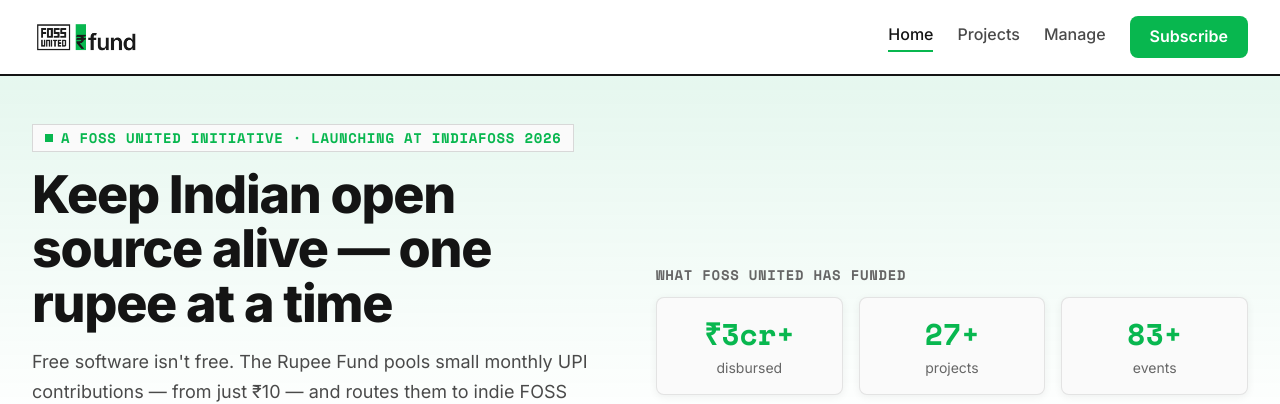
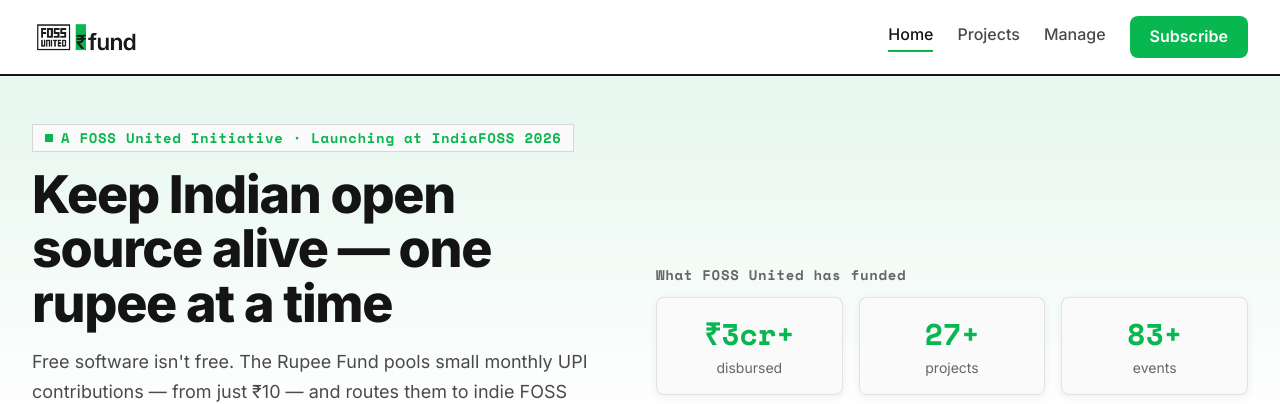
Before and after one commit to raisedadead/trf, a React (Vite) app: page / in a window 1280 px wide. Shown: the top 404 px of the page. Built offline with nearby package versions, Linux system fonts and the light colour scheme.

Commit message:
fix: preserve proper-noun casing in eyebrow + strip heading

```diff
--- a/src/components/RupeeFund.tsx
+++ b/src/components/RupeeFund.tsx
@@ -52,7 +52,7 @@
   );
 
   const eyebrow = (text: string) => (
-    <span className="inline-flex items-center gap-2 border border-ink/15 bg-card px-3 py-1.5 text-xs leading-none font-mono font-bold uppercase tracking-wider text-brand">
+    <span className="inline-flex items-center gap-2 border border-ink/15 bg-card px-3 py-1.5 text-xs leading-none font-mono font-bold tracking-wider text-brand">
       <span className="w-2 h-2 bg-brand inline-block" />
       {text}
     </span>
@@ -101,7 +101,7 @@
 
             {/* FOSS United track record - attributed by heading */}
             <div>
-              <p className="mb-3 text-xs font-mono font-bold uppercase tracking-wider text-ink-3">
+              <p className="mb-3 text-xs font-mono font-bold tracking-wider text-ink-3">
                 <a
                   href="https://fossunited.org/grants"
                   target="_blank"
```
